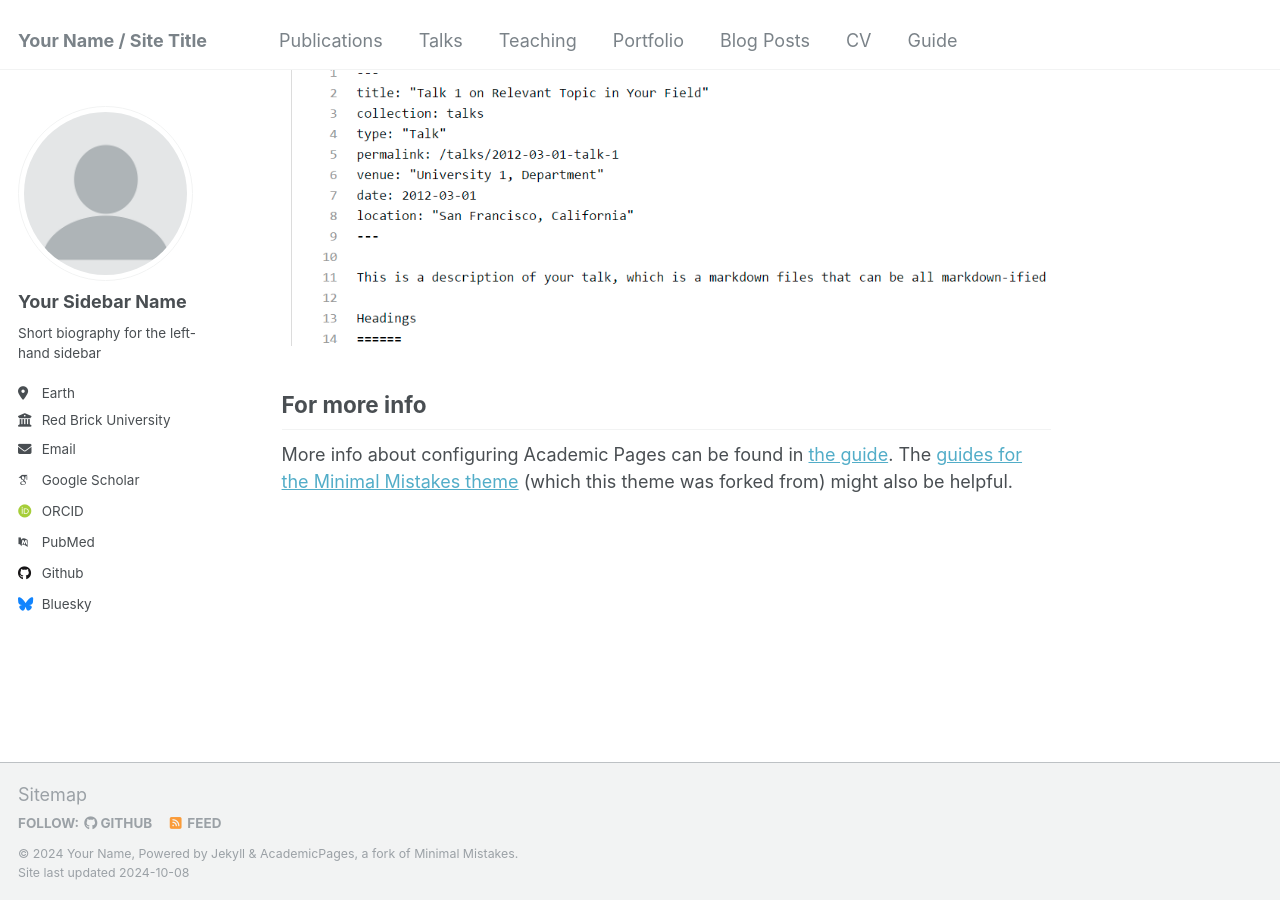
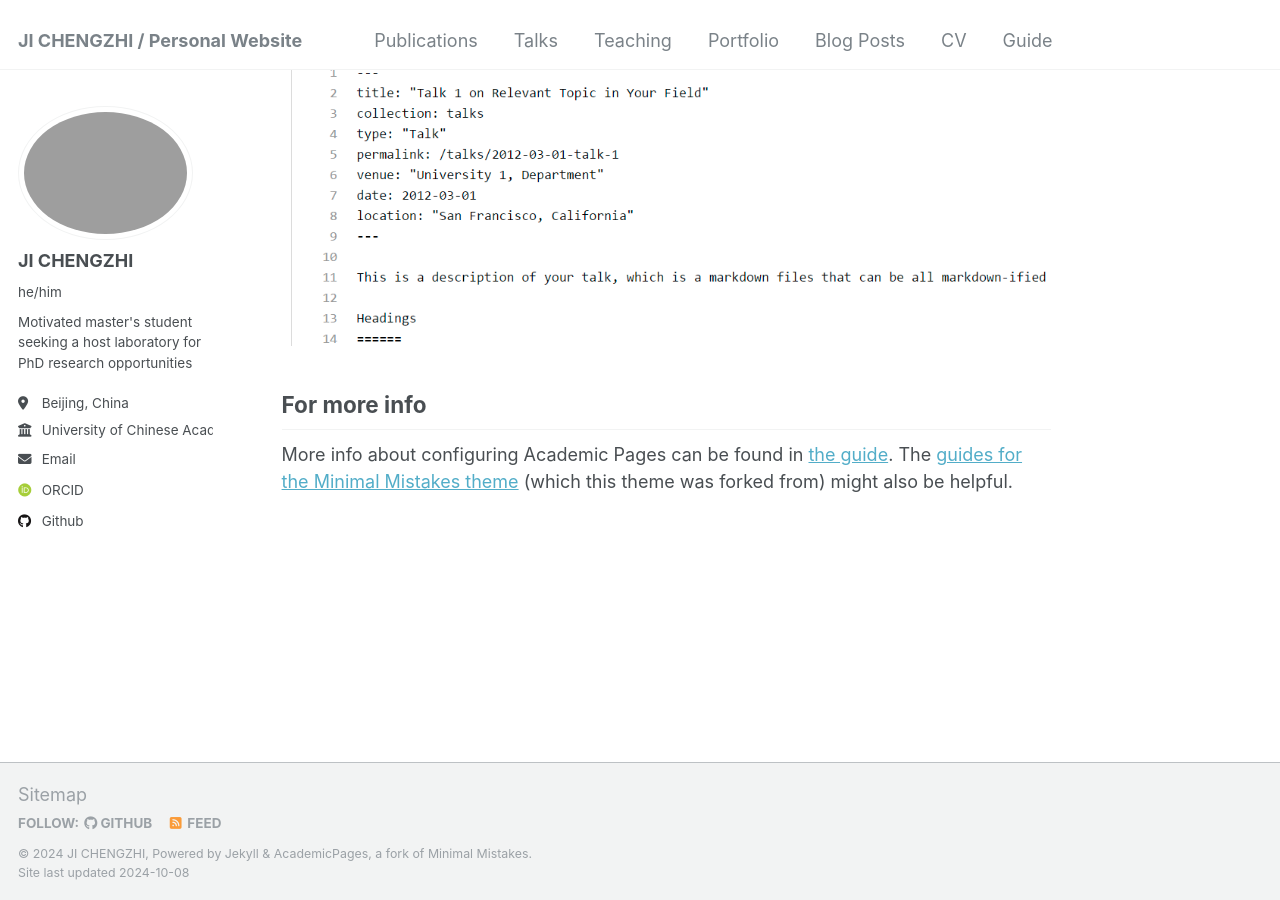
Before and after one commit to gurth/gurth.github.io, a Jekyll site: the page built from _pages/about.md, in a window 1280 px wide and 900 px high, scrolled down 2643 px. Built offline with Jekyll 4.4.1, drawn with Linux system fonts in a browser that asks for light colours; some web fonts are replaced.

Commit message:
update _config.yml

```diff
--- a/_config.yml
+++ b/_config.yml
@@ -8,47 +8,47 @@
 
 # Basic Site Settings
 locale                   : "en-US"
-title                    : "Your Name / Site Title"
+title                    : "JI CHENGZHI / Personal Website"
 title_separator          : "-"
-name                     : &name "Your Name"
+name                     : &name "JI CHENGZHI"
 description              : &description "personal description"
-url                      : https://academicpages.github.io # the base hostname & protocol for your site e.g. "https://mmistakes.github.io"
+url                      : https://gurth.github.io/ # the base hostname & protocol for your site e.g. "https://mmistakes.github.io"
 baseurl                  : "" # the subpath of your site, e.g. "/blog"
-repository               : "academicpages/academicpages.github.io"
+repository               : "gurth/gurth.github.io"
 
 # Site Author - The following control what appear as part of the author content on the side bar.
 #               If a field is blank the icon and link will not appear, otherwise it will be shown.
 #               Additional customization can be done by editing /_includes/author-profile.html
 author:
   # Biographic information
-  avatar           : "profile.png"
-  name             : "Your Sidebar Name"
-  pronouns         : # example: "she/her"
-  bio              : "Short biography for the left-hand sidebar"
-  location         : "Earth"
-  employer         : "Red Brick University"
+  avatar           : "ji.png"
+  name             : "JI CHENGZHI"
+  pronouns         : "he/him"
+  bio              : "Motivated master's student seeking a host laboratory for PhD research opportunities"
+  location         : "Beijing, China"
+  employer         : "University of Chinese Academy of Sciences"
   uri              : # URL
-  email            : "none@example.org"
+  email            : "jichengzhi2023@iscas.ac.cn"
 
   # Academic websites
-  arxiv            : # URL - Update with the correct link to your profile
-  googlescholar    : "https://scholar.google.com/citations?user=PS_CX0AAAAAJ"
-  impactstory      : # URL
-  orcid            : "http://orcid.org/yourorcidurl"
-  semantic         : # URL
-  pubmed           : "https://www.ncbi.nlm.nih.gov/pubmed/?term=john+snow"
-  researchgate     : # URL
+  # arxiv            : # URL - Update with the correct link to your profile
+  # googlescholar    : "https://scholar.google.com/citations?user=PS_CX0AAAAAJ"
+  # impactstory      : # URL
+  orcid            : "http://orcid.org/0009-0003-2510-1094"
+  # semantic         : # URL
+  # pubmed           : "https://www.ncbi.nlm.nih.gov/pubmed/?term=john+snow"
+  # researchgate     : # URL
 
   # Repositories and software development
   bitbucket        : # Username - Update with your username on the site
   codepen          : # Username
   dribbble         : # Username
-  github           : "academicpages"
+  github           : "gurth"
   kaggle           : # Username
   stackoverflow    : # User number or user number and name (i.e., use "1" or "1/jeff-atwood")
 
   # Social media
-  bluesky          : "bsky.app" # Replace this with you Bluesky username
+  # bluesky          : "bsky.app" # Replace this with you Bluesky username
   facebook         : # Username
   flickr           : # Username
   foursquare       : # Username
```
